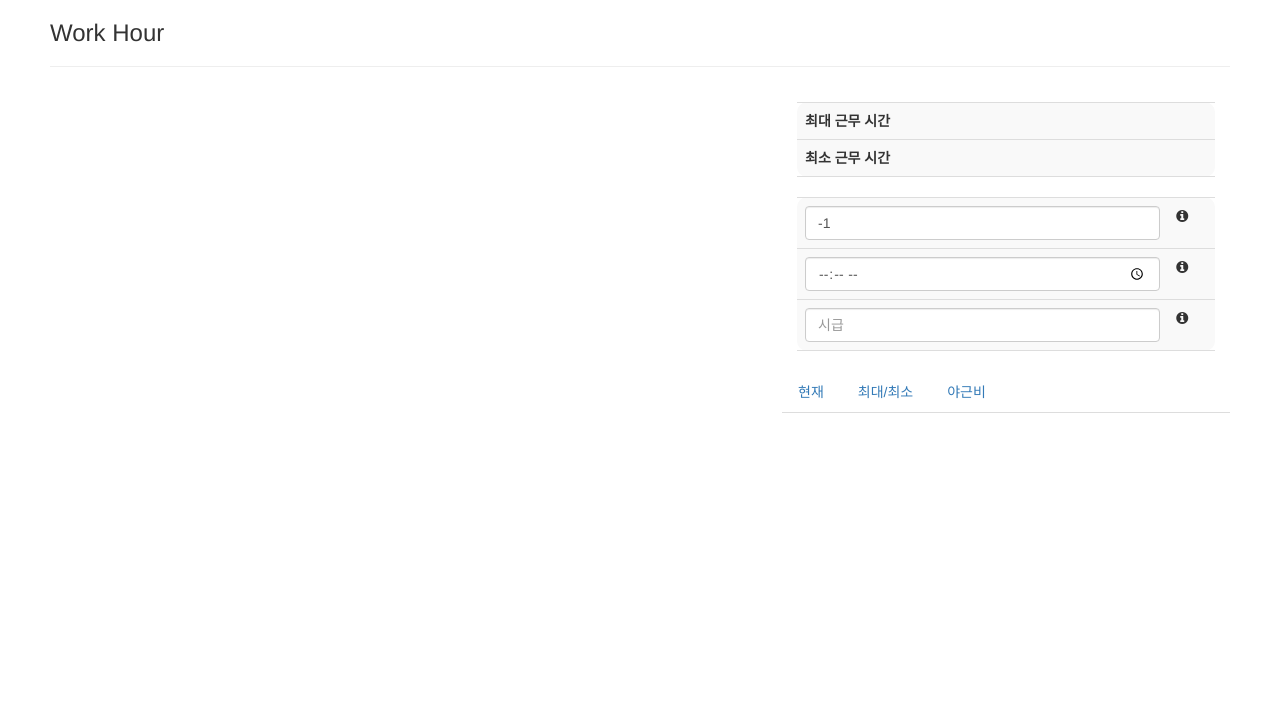
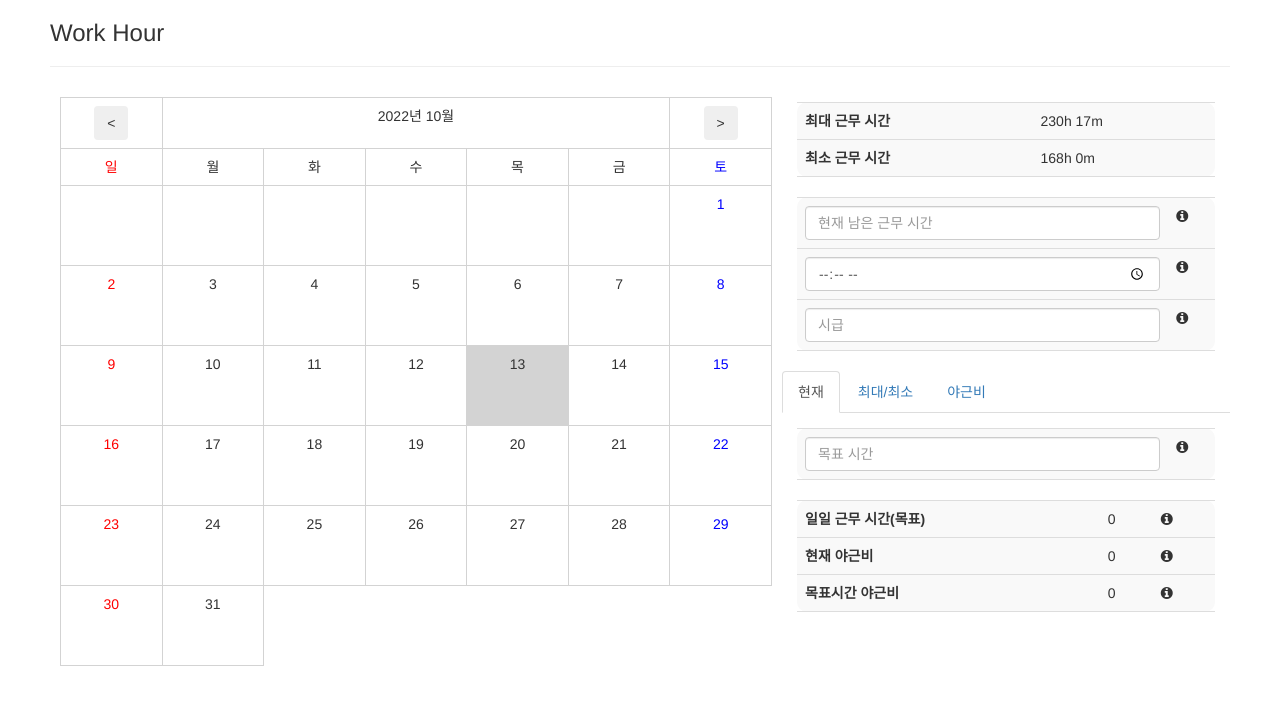
Before and after one commit to HyeonsuIm/WorkingHourCalculator, a Flask app: template templates/html/main.html in a window 1280 px wide. Shown: the top 705 px of the page. Run offline with Flask 2, Linux system fonts and the light colour scheme; the template is opened without the code that fills it, so the values that code supplies are empty; some libraries are stand-ins or nearby versions.

Commit message:
1. Fix error case when startup without any cache 2. active default nav-tabs(current base) 3. add internal holidays.

```diff
--- a/static/Calendar/CalendarViewHandler.js
+++ b/static/Calendar/CalendarViewHandler.js
@@ -15,6 +15,9 @@
 
     holidayList.push("2022-03-09")
     holidayList.push("2022-06-01")
+    holidayList.push("2022-08-01")
+    holidayList.push("2022-08-02")
+    holidayList.push("2022-08-03")
     holidayList.sort()
     vacationList = []
     half_vacationList = []
--- a/static/Calendar/WorkingHour.js
+++ b/static/Calendar/WorkingHour.js
@@ -139,7 +139,11 @@
 {
     const remainedWorkingHourKey = "remainWorkingHour"
     let remainedWorkingHourArr = JSON.parse(localStorage.getItem(remainedWorkingHourKey))
-    let storeTime = remainedWorkingHourArr['store_time'];
+    let storeTime = null
+    if(remainedWorkingHourArr)
+    {
+        storeTime = remainedWorkingHourArr['store_time'];
+    }
 
     return storeTime
 }
@@ -214,10 +218,10 @@
     let today = new Date()
     let remainedWorkingHour = workingDoneElement.value
     let isSet = false
-    if( -1 == remainedWorkingHour )
+    if( "" == remainedWorkingHour )
     {
         let storageData = JSON.parse(localStorage.getItem(remainedWorkingHourKey))
-        if( typeof(storageData) == "object" )
+        if( storageData )
         {
             workingDoneElement.value = storageData['remain_hour']
             remainedWorkingHour = storageData['remain_hour']
@@ -343,7 +347,11 @@
         localStorage.setItem(leave_time_key, leave_time)
     }
     let today = new Date()
-    let store_time = new Date(GetRemainedWorkingStoreTime())
+    let store_time_obj = GetRemainedWorkingStoreTime()
+    today_remain_time_minute = 0
+    if( store_time_obj )
+    {
+        let store_time = new Date()
         if( today.getMonth() == store_time.getMonth() &&
             today.getDate() == store_time.getDate() )
         {
@@ -365,8 +373,5 @@
                 today_remain_time_minute = leave_time_minute - store_time_minute
             }
         }
-    else
-    {
-        today_remain_time_minute = 0
     }
 }
--- a/templates/html/main.html
+++ b/templates/html/main.html
@@ -37,7 +37,7 @@
                 <div class='side_view_div' id="month_working_input">
                     <table class="table" >
                         <tr>
-                            <td colspan='2'><input min='0' value="-1" class='form-control' placeholder='현재 남은 근무 시간' id='working_done' onchange='UpdateRemainWorkingHourAndUpdate()'/></td>
+                            <td colspan='2'><input min='0' value="" class='form-control' placeholder='현재 남은 근무 시간' id='working_done' onchange='UpdateRemainWorkingHourAndUpdate()'/></td>
                             <td><i class="fa fa-info-circle" data-toggle="tooltip" title='현재 남은 근무시간(hh:mm)' style='cursor:help'/> </td>
                         </tr>
                         <tr>
@@ -54,18 +54,12 @@
                     </table>
                 </div>
                 <ul class="nav nav-tabs">
-                    <li class="nav-item">
-                      <a class="nav-link active" data-toggle="tab" href="#base_current" aria-current="page">현재</a>
-                    </li>
-                    <li class="nav-item">
-                      <a class="nav-link" data-toggle="tab" href="#base_maxmin">최대/최소</a>
-                    </li>
-                    <li class="nav-item">
-                      <a class="nav-link disabled" data-toggle="tab" tabindex="-1" href="#base_overtime" aria-disabled="true">야근비</a>
-                    </li>
+                    <li class="nav-item active"><a data-toggle="tab" href="#base_current">현재</a></li>
+                    <li class="nav-item"><a data-toggle="tab" href="#base_maxmin">최대/최소</a></li>
+                    <li class="nav-item"><a data-toggle="tab" tabindex="-1" href="#base_overtime">야근비</a></li>
                 </ul>
                 <div class="tab-content">
-                    <div class="tab-pane fade" id="base_current">
+                    <div class="tab-pane active" id="base_current">
                         <div class='side_view_div' id="month_working_input">
                             <table class="table" >
                                 <tr>
```
Lines whose indentation alone changed are shown as unchanged.
